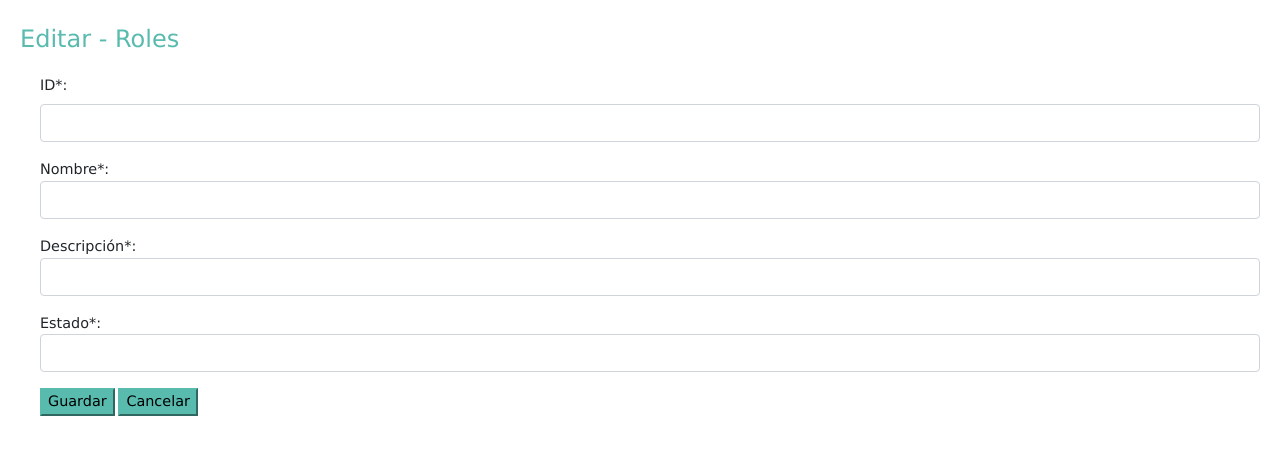
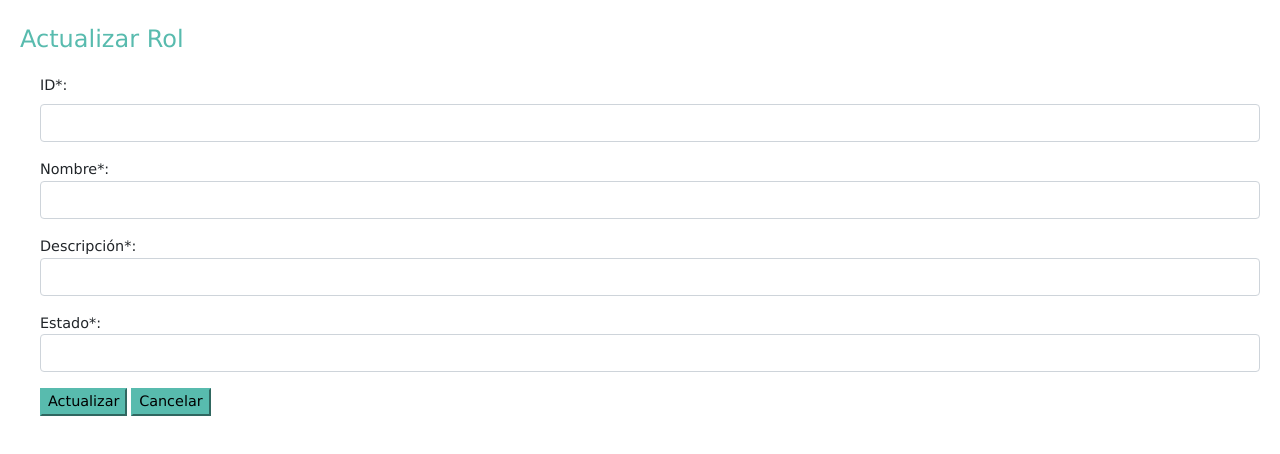
Before and after one commit to btflorezc/misionTIC2022, a plain HTML site: page Proyecto_Sprint_2/modulo_gestion_usuarios/papeles/editar_roles.html in a window 1280 px wide. Drawn offline with nearby package versions, Linux system fonts and the light colour scheme.

Commit message:
Update editar_roles.html
Se adiciona nueva actualización de código .html para actualizar rol

```diff
--- a/Proyecto_Sprint_2/modulo_gestion_usuarios/papeles/editar_roles.html
+++ b/Proyecto_Sprint_2/modulo_gestion_usuarios/papeles/editar_roles.html
@@ -19,7 +19,7 @@
 <body>
     <div style="margin-left:20px; font-size:90%">
         <header>
-            <h4 style="font-family: Verdana; color: #58bbae; margin-top: 25px;">Editar - Roles</h4>
+            <h4 style="font-family: Verdana; color: #58bbae; margin-top: 25px;">Actualizar Rol</h4>
         </header>
         <form action="#" style="margin:20px">
             <div class="mb-3">
@@ -39,7 +39,7 @@
                 <input type="text" class="form-control" id="Estado" name="Estado">
             </div>
             <input type="button" style="background-color:#58bbae; font-family: Verdana; border-color: #58bbae;"
-                value="Guardar" type="submit" />
+                value="Actualizar" type="submit" />
             <input type="button" style="background-color:#58bbae; font-family: Verdana; border-color: #58bbae;"
                 value="Cancelar" onclick="window.location.href='lista_roles.html'">
         </form>
```
